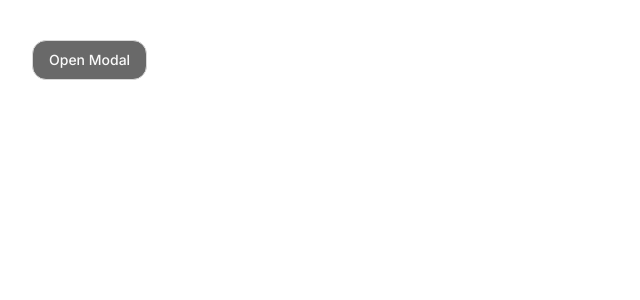
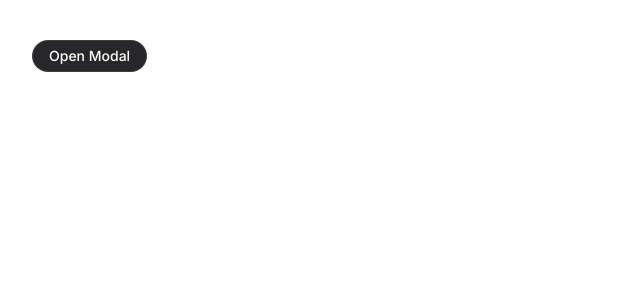
Before and after one commit to BigBabyofTel/linear-app, a Next.js app in the folder frontend/: page /test in a window 1280 px wide. Shown: the top 300 px of the page, without its empty margins (0-640 px from the left). Built offline with nearby package versions, Linux system fonts and the light colour scheme.

Commit message:
fix button styling

```diff
--- a/frontend/src/app/globals.css
+++ b/frontend/src/app/globals.css
@@ -10,41 +10,40 @@
     font-family: "DM Sans", sans-serif;
   }
 
-
   @layer base {
     :root {
       --background: 0 0% 100%;
-    --foreground: 0.0 0.0% 27.1%;
-    --card: 0.0 0.0% 96.1%;
+      --foreground: 0 0% 27.1%;
+      --card: 0 0% 96.1%;
       --card-foreground: 240 10% 3.9%;
-    --popover: 0.0 0.0% 98.0%;
-    --popover-foreground: 0.0 0.0% 20.0%;
-    --primary: 0.0 0.0% 41.2%;
+      --popover: 0 0% 98%;
+      --popover-foreground: 0 0% 20%;
+      --primary: 0 0% 41.2%;
       --primary-foreground: 0 0% 98%;
       --secondary: 240 4.8% 95.9%;
-    --secondary-foreground: 0.0 0.0% 16.1%;
-    --muted: 0.0 0.0% 100.0%;
+      --secondary-foreground: 0 0% 16.1%;
+      --muted: 0 0% 100%;
       --muted-foreground: 240 3.8% 46.1%;
       --accent: 240 4.8% 95.9%;
-    --accent-foreground: 0.0 0.0% 7.1%;
+      --accent-foreground: 0 0% 7.1%;
       --destructive: 0 84.2% 60.2%;
       --destructive-foreground: 0 0% 98%;
-    --border: 0.0 0.0% 85.1%;
+      --border: 0 0% 85.1%;
       --input: 240 5.9% 90%;
       --ring: 240 5.9% 10%;
       --radius: 1rem;
     }
 
     .dark {
-    --background: 0.0 0.0% 10.2%;
+      --background: 0 0% 10.2%;
       --foreground: 0 0% 98%;
-    --card: 0.0 0.0% 12.9%;
+      --card: 0 0% 12.9%;
       --card-foreground: 0 0% 98%;
       --popover: 240 10% 3.9%;
       --popover-foreground: 0 0% 98%;
       --primary: 0 0% 98%;
       --primary-foreground: 240 5.9% 10%;
-    --secondary: 240.0 4.7% 21.0%;
+      --secondary: 240 4.7% 21%;
       --secondary-foreground: 0 0% 98%;
       --muted: 240 3.7% 15.9%;
       --muted-foreground: 240 5% 64.9%;
@@ -53,11 +52,11 @@
       --destructive: 0 62.8% 30.6%;
       --destructive-foreground: 0 0% 98%;
       --border: 240 3.7% 15.9%;
-    --input: 240.0 3.9% 20.0%;
+      --input: 240 3.9% 20%;
       --ring: 240 4.9% 83.9%;
+      --radius: 1rem;
     }
   }
-
 }
 
 @layer base {
--- a/frontend/src/components/ui/button.tsx
+++ b/frontend/src/components/ui/button.tsx
@@ -4,24 +4,24 @@ import { ButtonHTMLAttributes, forwardRef } from "react";
 import { Icons } from "../icons";
 
 const buttonVariants = cva(
-  "inline-flex items-center justify-center whitespace-nowrap rounded-md text-sm font-medium ring-offset-background border transition-colors focus-visible:outline-none focus-visible:ring-2 focus-visible:ring-ring focus-visible:ring-offset-2 disabled:pointer-events-none disabled:opacity-50",
+  "inline-flex items-center justify-center whitespace-nowrap rounded-md text-sm font-medium ring-offset-background border transition-all focus-visible:outline-none focus-visible:ring-2 focus-visible:ring-ring focus-visible:ring-offset-2 disabled:pointer-events-none disabled:opacity-50",
   {
     variants: {
       variant: {
-        default: "bg-primary text-primary-foreground hover:bg-primary/90",
+        default: "bg-zinc-800 text-white border-white/10 hover:border-white/20",
         destructive: "bg-destructive text-destructive-foreground hover:bg-destructive/90",
         outline: "border border-input bg-background hover:bg-accent hover:text-accent-foreground",
-        secondary: "bg-secondary text-secondary-foreground hover:bg-secondary/80",
-        ghost: "text-white/80 border-transparent hover:text-white/100 bg-transparent",
+        secondary: "bg-gradient-to-t from-zinc-700 to-zinc-700 text-secondary-foreground border-white/10 hover:border-white/20",
+        ghost: "text-foreground/80 border-transparent hover:text-foreground/100 bg-transparent",
         link: "text-primary underline-offset-4 hover:underline",
-        blurry: "bg-white/10 border-white/10 backdrop-blur-[2px] text-white",
+        blurry: "bg-white/10 border-white/10 backdrop-blur-[2px] text-white hover:border-white/20",
       },
       size: {
-        default: "h-10 px-4 py-2",
-        sm: "h-9 rounded-md px-3",
-        lg: "h-11 rounded-md px-8",
-        icon: "h-10 w-10",
-        iconSm: "size-8 p-0",
+        default: "rounded-full h-8 px-4 py-2",
+        sm: "h-9 rounded-full px-3",
+        lg: "h-11 rounded-full px-8",
+        icon: "h-10 w-10 rounded-full shadow-md p-2",
+        iconSm: "rounded-full size-8 p-0",
       },
     },
     defaultVariants: {
```
Lines whose indentation alone changed are shown as unchanged.
